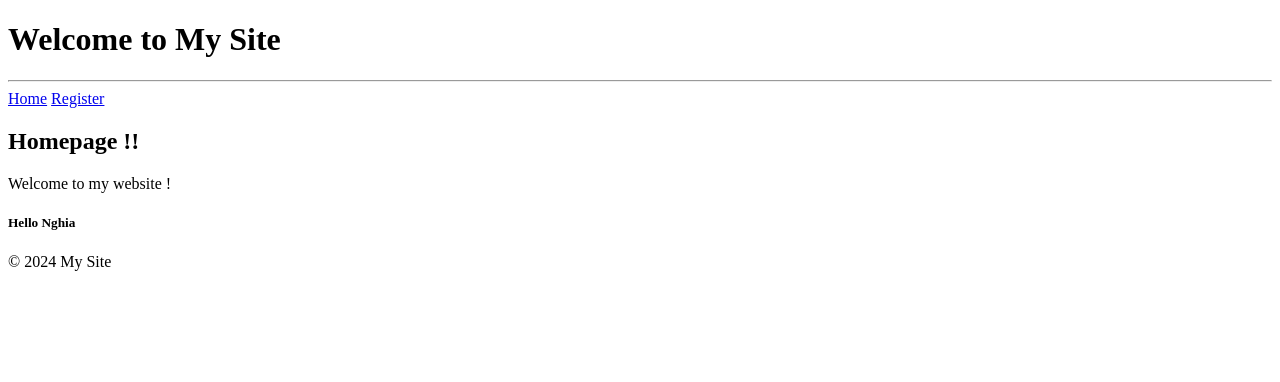
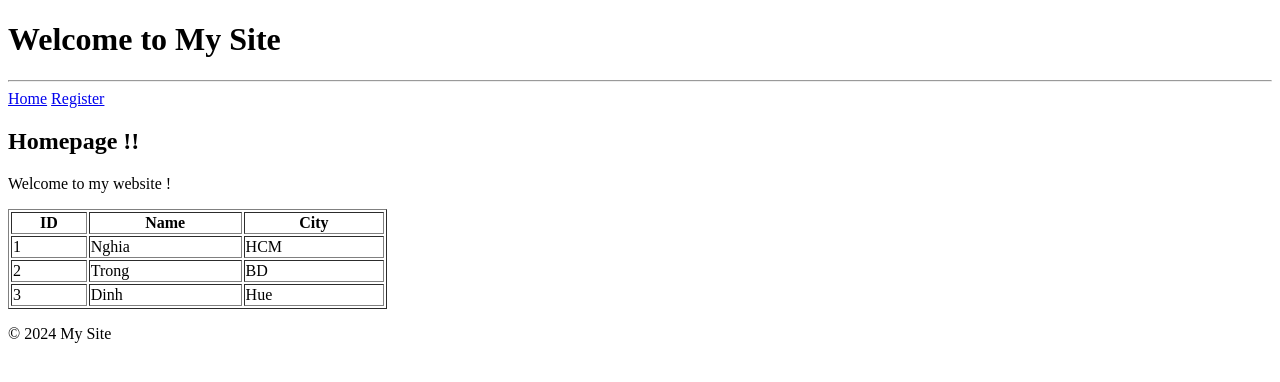
Before and after one commit to trongnghia00/beginner-django, a Django app: page / in a window 1280 px wide. Shown: the top 382 px of the page. Run offline with Django 4.2, Linux system fonts and the light colour scheme.

Commit message:
08-django-template-for-tag

```diff
--- a/myapp01/appone/templates/appone/index.html
+++ b/myapp01/appone/templates/appone/index.html
@@ -5,12 +5,19 @@
 {% block content %}
     <h2>Homepage !!</h2>
     <p>Welcome to my website !</p>
-    <!-- <p>My name is {{ name }}</p> -->
 
-    {% if name == 'Nghia' %}
-        <h5>Hello Nghia</h5>
-    {% else %}
-        <h5>Access denied !</h5>
-    {% endif %}
-
+    <table border="1" width="30%">
+        <tr>
+            <th>ID</th>
+            <th>Name</th>
+            <th>City</th>
+        </tr>
+        {% for student in myList %}
+        <tr>
+            <td>{{ student.id }}</td>
+            <td>{{ student.name }}</td>
+            <td>{{ student.city }}</td>
+        </tr>
+        {% endfor %}
+    </table>
 {% endblock %}
--- a/myapp01/appone/views.py
+++ b/myapp01/appone/views.py
@@ -4,7 +4,24 @@ from django.shortcuts import render
 from django.http import HttpResponse
 
 def homepage(request):
-    data = {'name': 'Nghia'}
+    studentList = [
+        {
+            'id': 1,
+            'name': 'Nghia',
+            'city': 'HCM'
+        },
+        {
+            'id': 2,
+            'name': 'Trong',
+            'city': 'BD'
+        },
+        {
+            'id': 3,
+            'name': 'Dinh',
+            'city': 'Hue'
+        }
+    ]
+    data = {'myList': studentList}
     return render(request, "appone/index.html", data)
 
 def register(request):
```
